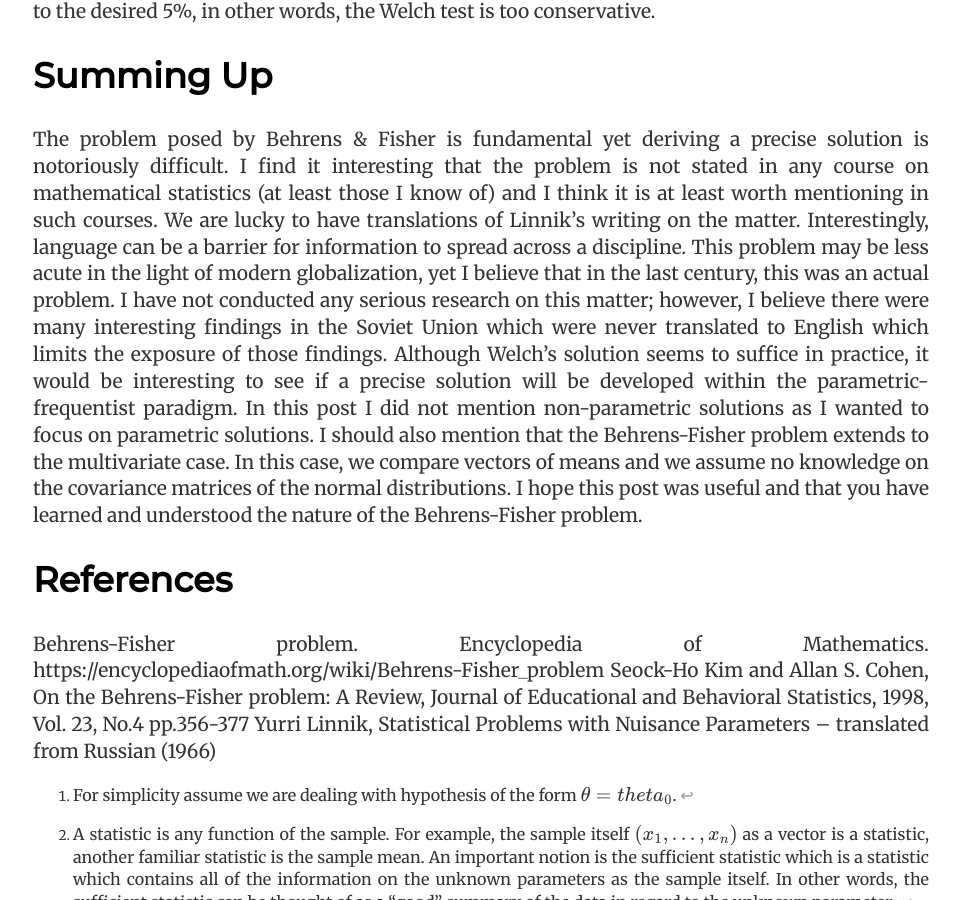
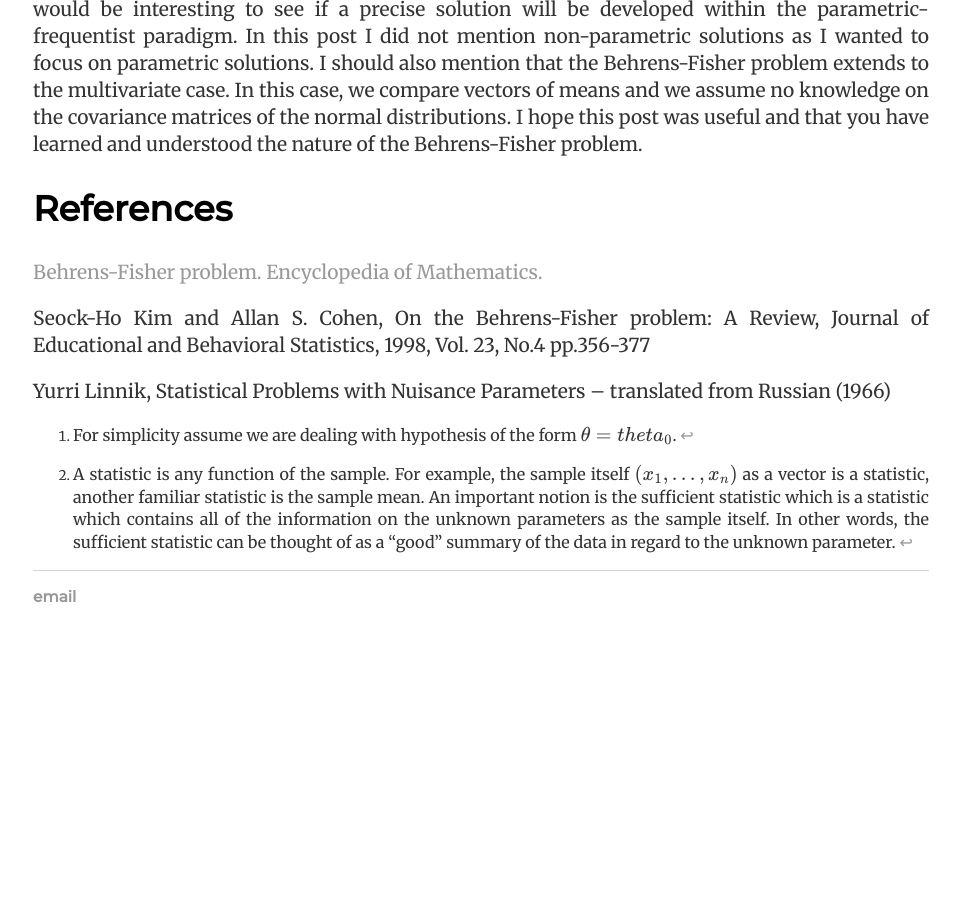
Before and after one commit to nirryde/nirryde.github.io, a Jekyll site: the page built from _posts/2020-10-17-The Problem of t-tests (with Unequal Variances).md, in a window 1280 px wide and 900 px high, scrolled down 2849 px. Shown: the whole window, without its empty margins (159-1120 px from the left). Built offline with Jekyll 4.4.1, drawn with Linux system fonts in a browser that asks for light colours; formulas are drawn with MathJax 3; after the commit the page ends 3517 px from its top, so only the background shows below that; some of the changed text lies outside the part shown.

Commit message:
Update 2020-10-17-The Problem of t-tests (with Unequal Variances).md

```diff
--- a/_posts/2020-10-17-The Problem of t-tests (with Unequal Variances).md
+++ b/_posts/2020-10-17-The Problem of t-tests (with Unequal Variances).md
@@ -11,10 +11,10 @@
 When the variances, $$\sigma_x^2, \sigma_y^2$$, and their ratio $$\sigma_x^2 \ \sigma_y^2$$ are unknown we are faced with an extremely difficult problem! This is known as the Behrens-Fisher problem which was presented by German chemist and statistician Walter Behrens and was formally stated by Ronald Fisher.
 What is the Problem?
 To understand the Behrens-Fisher problem we must first understand how hypothesis testing works within the parametric-frequentist paradigm. Recall that under this paradigm, we assume our data arises from some parametric family of probability distributions, $$\mathscr{F}_\Theta$$ where $$\Theta$$ denotes the parameter space - the set of all possible values of the parameters $$\theta$$. Moreover, we assume the parameters, $$\theta$$, of the distribution from which our data was generated are (at least partially) unknown and are fixed constants of nature (just like we treat the gravitational constant for example). When conducting a hypothesis test, our null and alternative hypotheses partition the parameter space into two subsets, one which corresponds to the null hypothesis, $$\Theta_0 \subseteq \Theta$$, and one which corresponds to the alternative hypothesis, $$\Theta_1= \Theta_0^c$$. To test the null hypothesis[^1] $$H_0: \theta \in \Theta_0$$ we construct some statistic[^2], $$S(x_1,…,x_n)$$ whose distribution will depend on the unknown parameters. Now let $$\Omega$$ denote the sample space of the statistic $$S$$ then to conduct the test at a level of significance \alpha, we need to find a subset $$M_\alpha \subseteq \Omega$$ which satisfies two conditions:
-<ul>
-<li> If the null hypothesis is true, then the probability of the event $${\S \in \ \Omega}$$ does not depend on $$\theta$$. </li>
-<li> The probability of the event $${\S \in \ \Omega}$$ is equal to $$1-\alpha$$. </li>
-</ul>
+<ol>
+<li> If the null hypothesis is true, then the probability of the event ${S \in \ \Omega}$ does not depend on $\theta$. </li>
+<li> The probability of the event ${S \in \ \Omega}$$ is equal to $$1-\alpha$. </li>
+</ol>
 The Behrens-Fisher problem is to find a statistic and a partition of the sample space of the statistic under the null hypothesis which will satisfy the two required conditions above (recall this is for the problem of testing the equality of normal means with no knowledge on the variances).
 
 Solutions for the Problem
@@ -24,10 +24,10 @@
 Yurri Linnik, who was a Soviet mathematician proved several properties regarding frequentist solutions for the Behrens-Fisher problem. Two important properties due to Linnik are that a solution exists if the sample sizes, $$n,m$$, are unequal and that there is no uniformly most powerful solution.
 Among all of the frequentist solutions, Welch’s solution is the most widely used and taught solution in statistics courses. Many courses present Welch’s solution without stating the Behrens Fisher problem, perhaps since understanding the problem requires some abstract understanding. Welch’s solution is based on the trivial statistic:
 
-$$t = \fraq{\bar{x} - \bar{y}}{\sqrt{ \fraq{s_x^2}{n} + \fraq{s_y^2}{m} } }$$
+$$t = \frac{\bar{x} - \bar{y}}{\sqrt{ \frac{s_x^2}{n} + \frac{s_y^2}{m} } }$$
 
 If you are familiar with sufficient statistics, notice Welch’s t-statistic is based on the sufficient statistics $$\bar{x} - \bar{y}, s_x^2, s_y^2$$. Scheffe’s solution for example is not based on sufficient statistics which theoretically yields a sub-optimal test in terms of power. Welch approximated the distribution of his statistic with the t-distribution with a special degree of freedom which can simply be written as:
-$$df = \fraq{1}{\fraq{c^2}{n-1}+\fraq{1-c^2}{m-1}}$$
+$$df = \frac{1}{\frac{c^2}{n-1}+\frac{1-c^2}{m-1}}$$
 Where $$c$$ is a function of $$s_x, s_y, n, m$$. Welch’s degree of freedom is typically not an integer so in practice the degrees of freedom are rounded down to the closest integer.
 Welch’s solution is simple and utilizes sufficient statistics which explain the popularity of the method. However, it is still not an exact solution as demonstrated in the next section.
 
@@ -71,6 +71,8 @@
 References
 -----------
 
-Behrens-Fisher problem. Encyclopedia of Mathematics. https://encyclopediaofmath.org/wiki/Behrens-Fisher_problem
+[Behrens-Fisher problem. Encyclopedia of Mathematics.](https://encyclopediaofmath.org/wiki/Behrens-Fisher_problem)
+
 Seock-Ho Kim and Allan S. Cohen, On the Behrens-Fisher problem: A Review, Journal of Educational and Behavioral Statistics, 1998, Vol. 23, No.4 pp.356-377
+
 Yurri Linnik, Statistical Problems with Nuisance Parameters – translated from Russian (1966)
```
